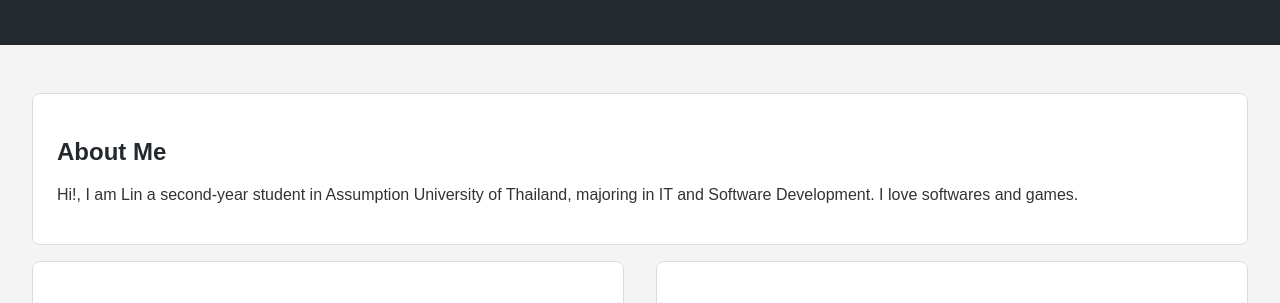
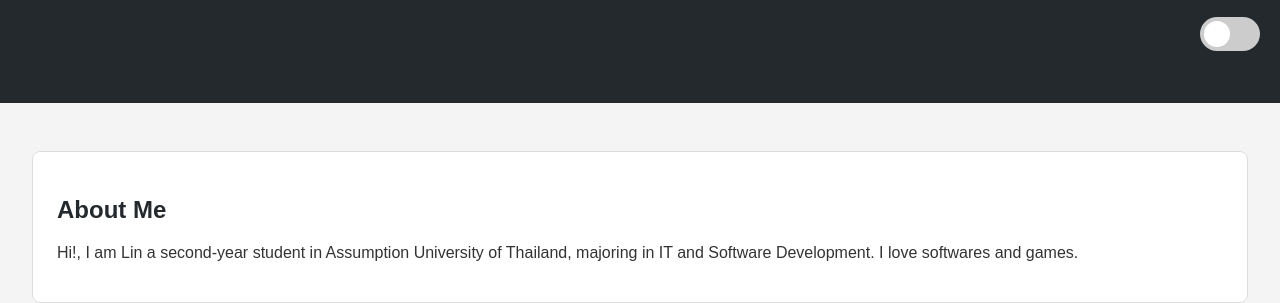
Before and after one commit to Reon1917/Personal-Site, a plain HTML site: page index.html in a window 1280 px wide. Shown: the part 264-567 px from the top of the page. Drawn offline with Linux system fonts and the light colour scheme.

Commit message:
Darkmode begins

```diff
--- a/index.html
+++ b/index.html
@@ -14,6 +14,13 @@
         </div>
         <h1>Lin Myat Phyo</h1>
         <p>Welcome to my personal website!</p>
+        <div class="theme-switch-wrapper">
+            <label class="theme-switch" for="checkbox">
+                <input type="checkbox" id="checkbox" />
+                <div class="slider round"></div>
+            </label>
+        </div>
+    </header>
     </header>
     <main>
         <section class="about fade-in">
--- a/script.js
+++ b/script.js
@@ -5,3 +5,9 @@ document.addEventListener("DOMContentLoaded", function(event) {
         copyrightText.classList.add('fade-in');
     }, 500); // Adjust the delay as needed
 });
+
+const checkbox = document.getElementById('checkbox');
+    checkbox.addEventListener('change', () => {
+        // change the theme of the website
+        document.body.classList.toggle('dark-theme');
+    });
--- a/style.css
+++ b/style.css
@@ -140,3 +140,64 @@ footer {
         opacity: 1;
     }
 }
+
+body.dark-theme {
+    background-color: #222;
+    color: #fff;
+}
+
+.theme-switch-wrapper {
+    display: flex;
+    align-items: center;
+    justify-content: flex-end;
+    margin: 20px;
+}
+
+.theme-switch {
+    display: inline-block;
+    height: 34px;
+    position: relative;
+    width: 60px;
+}
+
+.theme-switch input {
+    display:none;
+}
+
+.slider {
+    background-color: #ccc;
+    bottom: 0;
+    cursor: pointer;
+    left: 0;
+    position: absolute;
+    right: 0;
+    top: 0;
+    transition: .4s;
+}
+
+.slider:before {
+    background-color: #fff;
+    bottom: 4px;
+    content: "";
+    height: 26px;
+    left: 4px;
+    position: absolute;
+    transition: .4s;
+    width: 26px;
+}
+
+input:checked + .slider {
+    background-color: #66bb6a;
+}
+
+input:checked + .slider:before {
+    transform: translateX(26px);
+}
+
+.slider.round {
+    border-radius: 34px;
+}
+
+.slider.round:before {
+    border-radius: 50%;
+}
```
